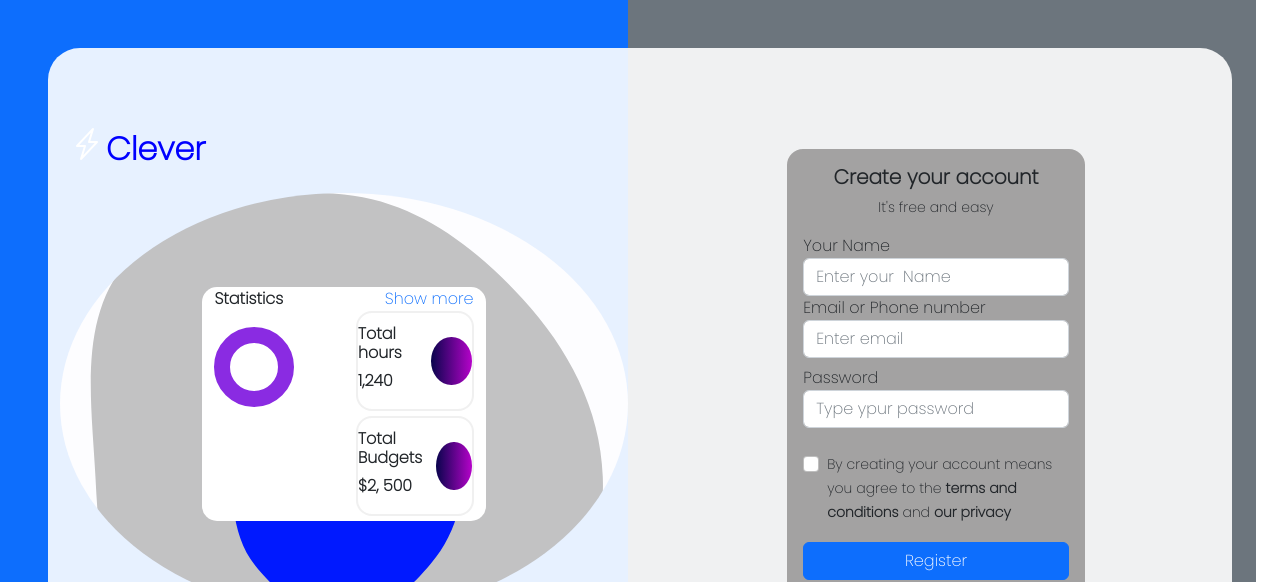
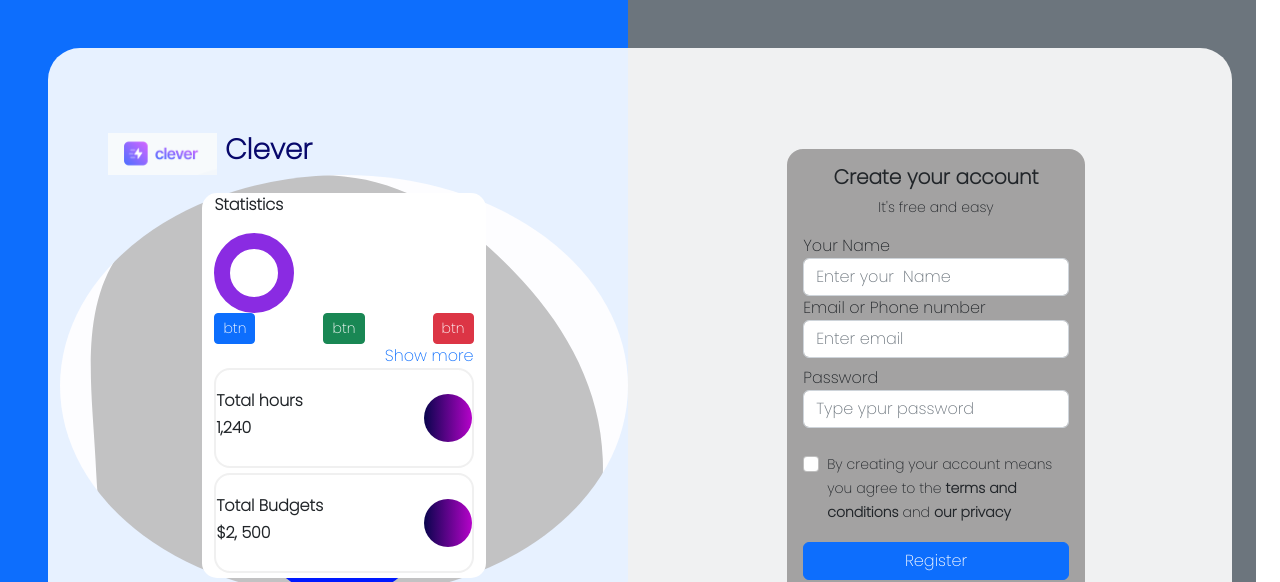
Before and after one commit to Kress2000/KLab-Challenge, a plain HTML site: page index.html in a window 1280 px wide. Shown: the top 582 px of the page. Drawn offline with nearby package versions, Linux system fonts and the light colour scheme.

Commit message:
ui finalizing

```diff
--- a/index.css
+++ b/index.css
@@ -21,6 +21,10 @@ background: transparent !important;
 top: 0;
 bottom: 0;
 
+}
+
+.upper-box .titletext{
+    color: rgb(8, 8, 107);
 }
 .inside-box{
     background: rgba(255, 255, 255, 0.9);
--- a/index.html
+++ b/index.html
@@ -16,13 +16,23 @@
         <div class="col-6 bg-secondary box2  box"></div>
         <div class="col-0 p-5  position-fixed upper-box">
             <div class="inside-box row">
-                <div class="col-6 white-box d-flex flex-column justify-content-center align-items-between">
-                    <div class=" inside-left-box-1 p-3 h2 d-flex justify-content-start align-items-start title"><span class="square-box"><i class="bi bi-lightning-charge color-white me-2"></i></span>Clever</h1></i></div>
+                <div class="col-6  white-box d-flex flex-column justify-content-center align-items-between">
+                    <div class="d-flex ps-5">
+                        <div class="me-2">
+                            <img src="./img/Capture.PNG" alt="" class="img-fluid">
+                        </div>
+                        <h1 class="h3 fw-bold titletext">Clever</h1>
+                    </div>
                     <div class="bg-dark inside-left-box-2 p-5 d-flex justify-content-center align-items-center">
                         <div class=" row d-flex bg-white small-box m-5">
-                            <div class="col">
+                            <div class="col d-flex flex-column justify-content-between">
                                 <p class="fw-bold">Statistics</p>
                                 <div class="circle"></div>
+                                <div class="btns d-flex justify-content-between">
+                                    <button class=" btn btn-sm btn-primary">btn</button>
+                                    <button class="btn btn-success btn-sm">btn</button>
+                                    <button class="btn btn-danger btn-sm">btn</button>
+                                </div>
                             </div>
                             <div class="col d-flex flex-column">
 
```
Also changed, not shown: img/Capture.PNG (added).
